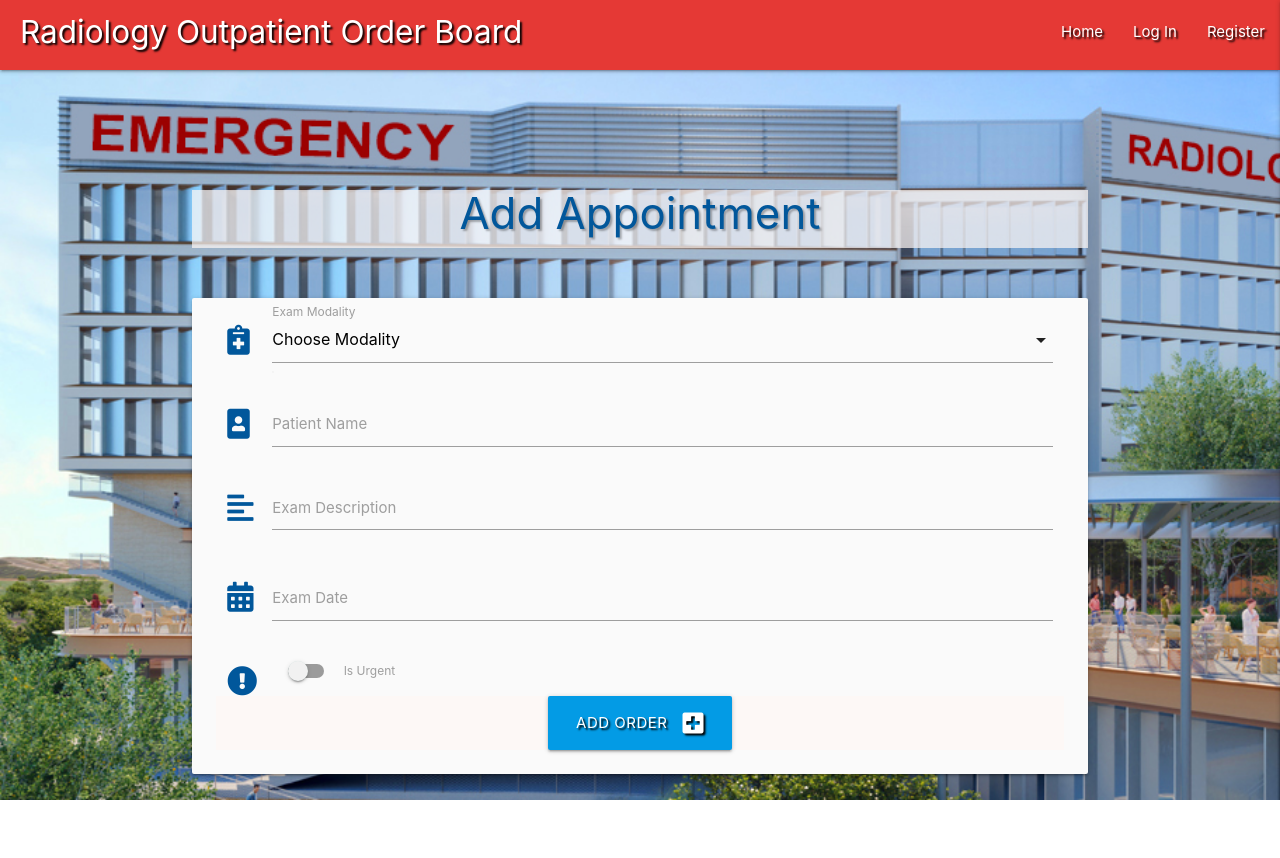
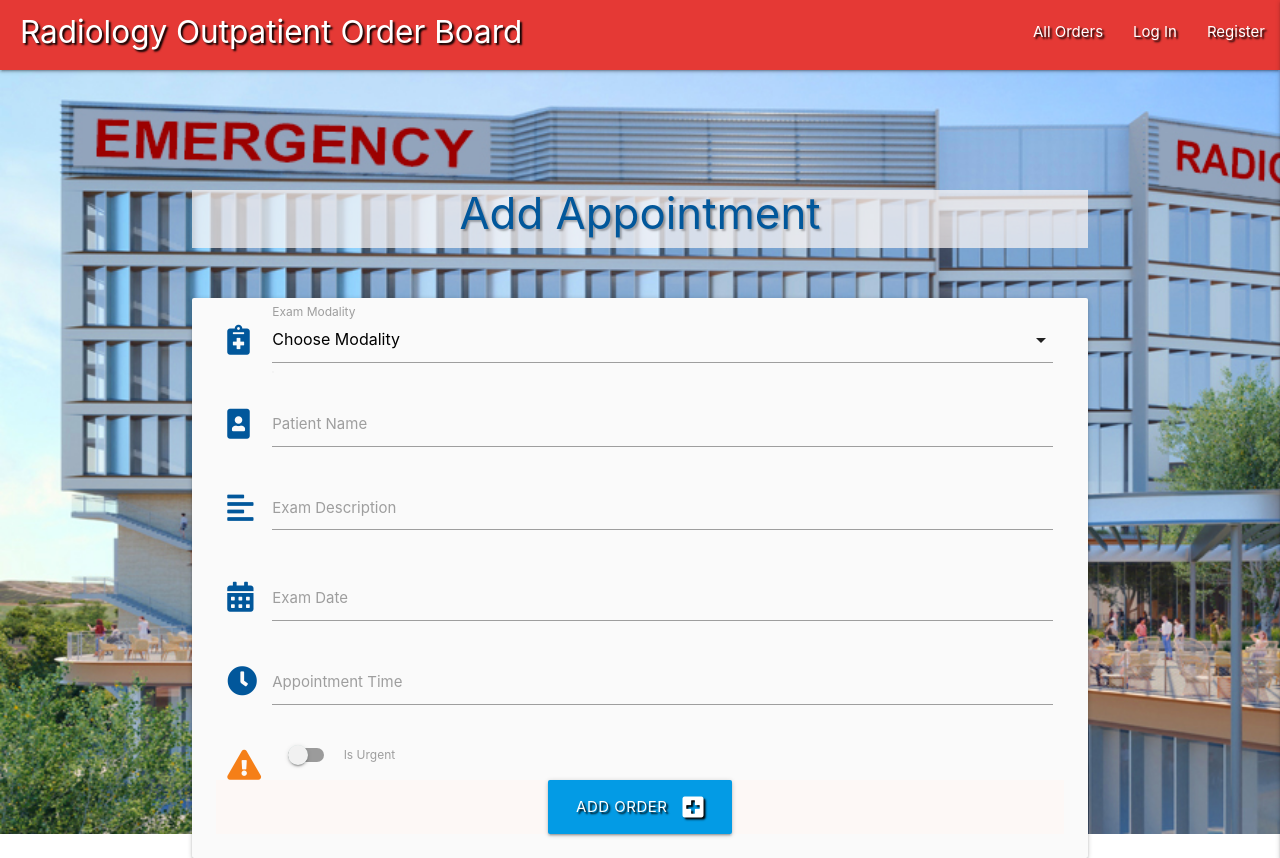
Before and after one commit to BrianLipscombe/radiology-outpatient-board, a Flask app: page /add_task in a window 1280 px wide. Before the commit the page ends 800 px from the top, so only its background shows below. Run offline with Flask 2, Linux system fonts and the light colour scheme; data that the repository does not hold is empty; some libraries are stand-ins or nearby versions.

Commit message:
Add appointment time option in tmeplates

```diff
--- a/templates/add_task.html
+++ b/templates/add_task.html
@@ -36,7 +36,7 @@
                     <label for="task_description">Exam Description</label>
                 </div>
             </div>
-            <!-- due date picker -->
+            <!-- choose due date -->
             <div class="row">
                 <div class="input-field col s12">
                     <i class="fas fa-calendar-alt prefix light-blue-text text-darken-4"></i>
@@ -44,11 +44,20 @@
                     <label for="due_date">Exam Date</label>
                 </div>
             </div>
+
+            <div class="row">
+                <div class="input-field col s12">
+                    <i class="fas fa-clock prefix light-blue-text text-darken-4"></i>
+                    <input id="appointment_time" name="appointment_time" type="text" class="datepicker validate" required>
+                    <label for="due_date">Appointment Time</label>
+                </div>
+            </div>
+
             <!-- is urgent toggle -->
 			<div class="row">
 				<div class="input-field col s12">
 					<div class="switch">
-                        <i class="fas fa-exclamation-circle prefix light-blue-text text-darken-4"></i>
+                        <i class="fas fa-exclamation-triangle prefix yellow-text text-darken-4"></i>
 						<label for="is_urgent">
                             <input type="checkbox" id="is_urgent" name="is_urgent">
                             <span class="lever"></span>
--- a/templates/base.html
+++ b/templates/base.html
@@ -20,14 +20,14 @@
 				<a href="{{ url_for('get_tasks') }}" class="brand-logo">Radiology Outpatient Order Board</a>
 				<a href="#" data-target="mobile-demo" class="sidenav-trigger right"><i class="fas fa-bars"></i></a>
 				<ul class="right hide-on-med-and-down">
-					<li><a href="{{ url_for('get_tasks') }}">Home</a></li>
+					<li><a href="{{ url_for('get_tasks') }}">All Orders</a></li>
                     {% if session.user %}
                         <li><a href="{{ url_for('profile', username=session['user']) }}">Profile</a></li>
                         <li><a href="{{ url_for('add_task') }}">New Task</a></li>
                         {% if session.user|lower == "admin"|lower %}
                             <li><a href="{{ url_for('get_categories') }}">Manage Categories</a></li>
                         {% endif %}
-                        <li><a href="{{ url_for('logout') }}">Log Out</a></li>
+                        <li><a href="{{ url_for('logout') }}" class="text-shadow"><i class="fas fa-sign-out-alt"></i>  Log Out</a></li>
                     {% else %}
                         <li><a href="{{ url_for('login') }}">Log In</a></li>
                         <li><a href="{{ url_for('register') }}">Register</a></li>
@@ -38,8 +38,8 @@
 
         <!-- mobile sidenav -->
 		<ul class="sidenav" id="mobile-demo">
-            <li><h4 class="center-align light-blue-text text-darken 4">Radiology Outpatient Board</h4></li>
-            <li><a href="{{ url_for('get_tasks') }}">Home</a></li>
+            <li><h4 class="center-align white">Radiology Outpatient Board</h4></li>
+            <li><a href="{{ url_for('get_tasks') }}">All Orders</a></li>
             {% if session.user %}
                 <li><a href="{{ url_for('profile', username=session['user']) }}">Profile</a></li>
                 <li><a href="{{ url_for('add_task') }}">New Task</a></li>
--- a/templates/edit_task.html
+++ b/templates/edit_task.html
@@ -55,7 +55,7 @@
 			<div class="row">
 				<div class="input-field col s12">
 					<div class="switch">
-                        <i class="fas fa-exclamation-circle prefix light-blue-text text-darken-4"></i>
+                        <i class="fas fa-exclamation-triangle prefix yellow-text text-darken-4"></i>
 						<label for="is_urgent">
                             {% if task.is_urgent == "on" %}
                                 <input type="checkbox" id="is_urgent" name="is_urgent" checked>
```
Also changed, not shown: templates/tasks.html (+5 -7 lines).
